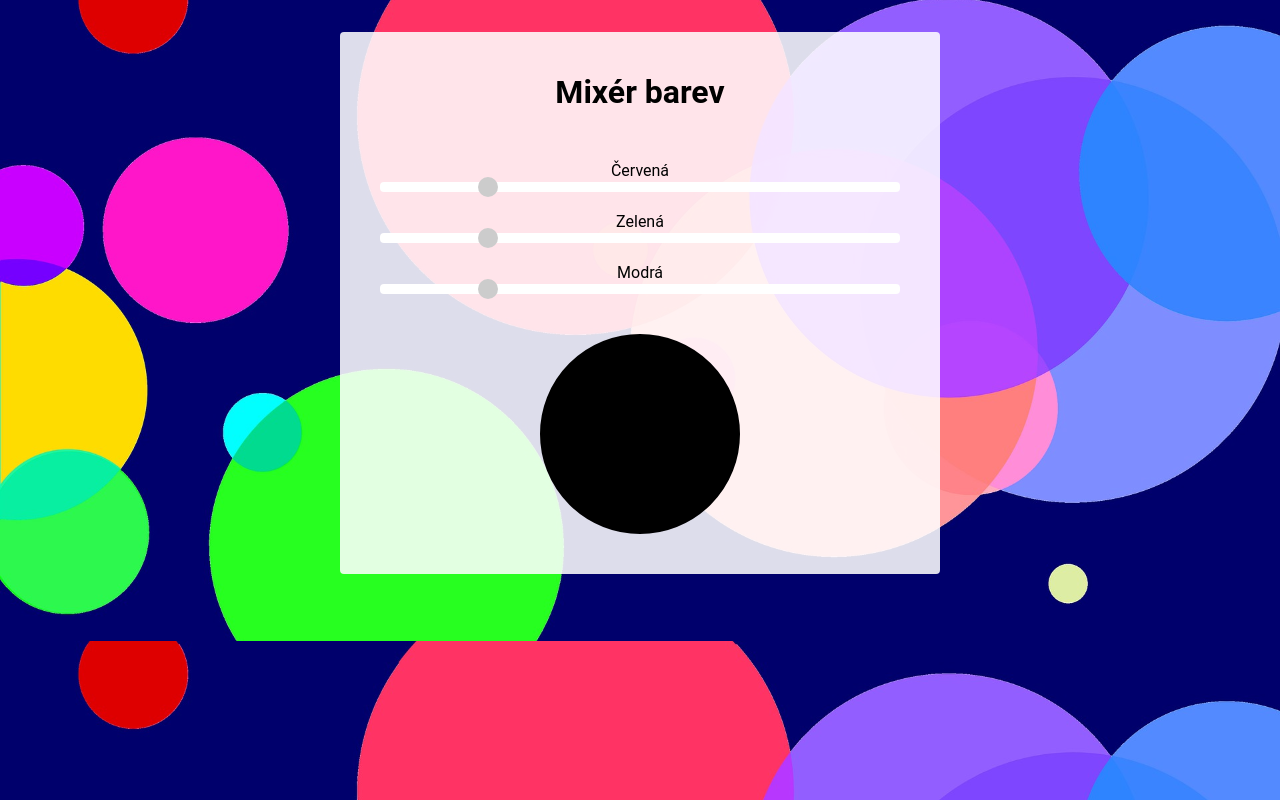
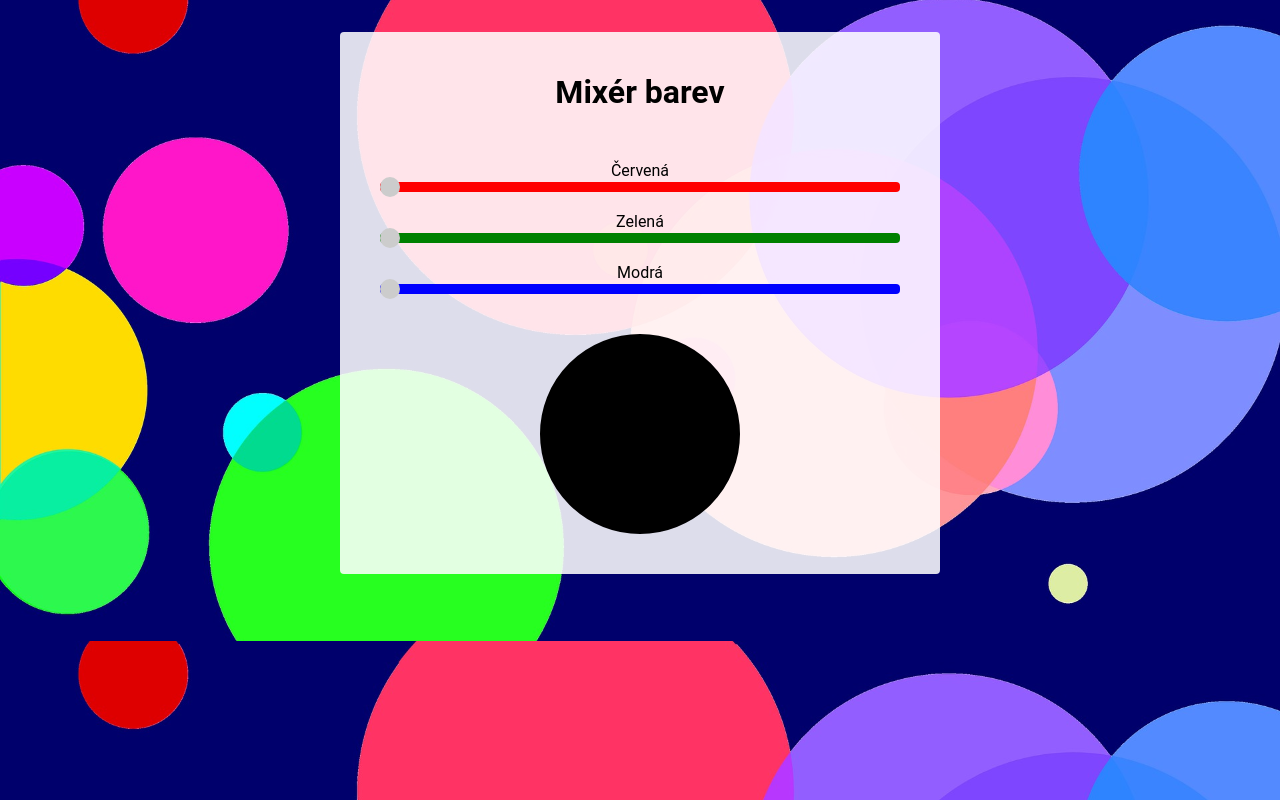
Before and after one commit to Zanetaa/mixer-barev, a React app: page / in a window 1280 px wide. Built offline with nearby package versions, Linux system fonts and the light colour scheme.

Commit message:
oprava chyb od Toma

```diff
--- a/src/ColorSlider/index.jsx
+++ b/src/ColorSlider/index.jsx
@@ -8,12 +8,13 @@ export const ColorSlider = ({ baseColor, colorName, onValueChange, value }) => {
       <label htmlFor={baseColor}>{colorName}</label>
       <input
         type="range"
-        className={'slider slider--${baseColor}'}
+        className={`slider slider--${baseColor}`}
         id={'${baseColor}Slider'}
         min="0"
         max="255"
-        onChange={() => {
-          onValueChange(value);
+        value={value}
+        onChange={(e) => {
+          onValueChange(e.target.value);
         }}
       />
     </>
--- a/src/index.jsx
+++ b/src/index.jsx
@@ -10,7 +10,7 @@ const App = () => {
   const [blueValue, setBlueValue] = useState(0);
 
   const mystyle = {
-    backgroundColor: 'rgb(${redValue}, ${greenValue}, ${blueValue})',
+    backgroundColor: `rgb(${redValue}, ${greenValue}, ${blueValue})`,
   };
 
   const handleValueChangeRed = (value) => {
```
